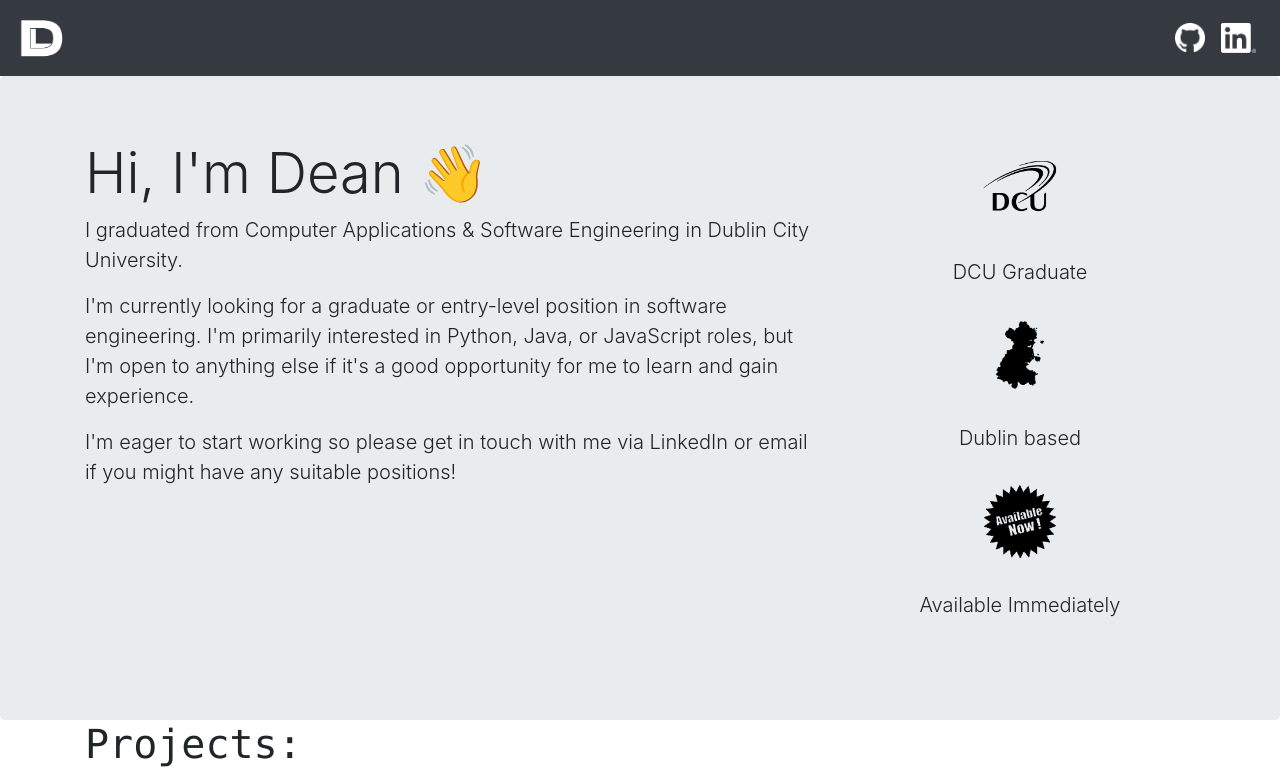
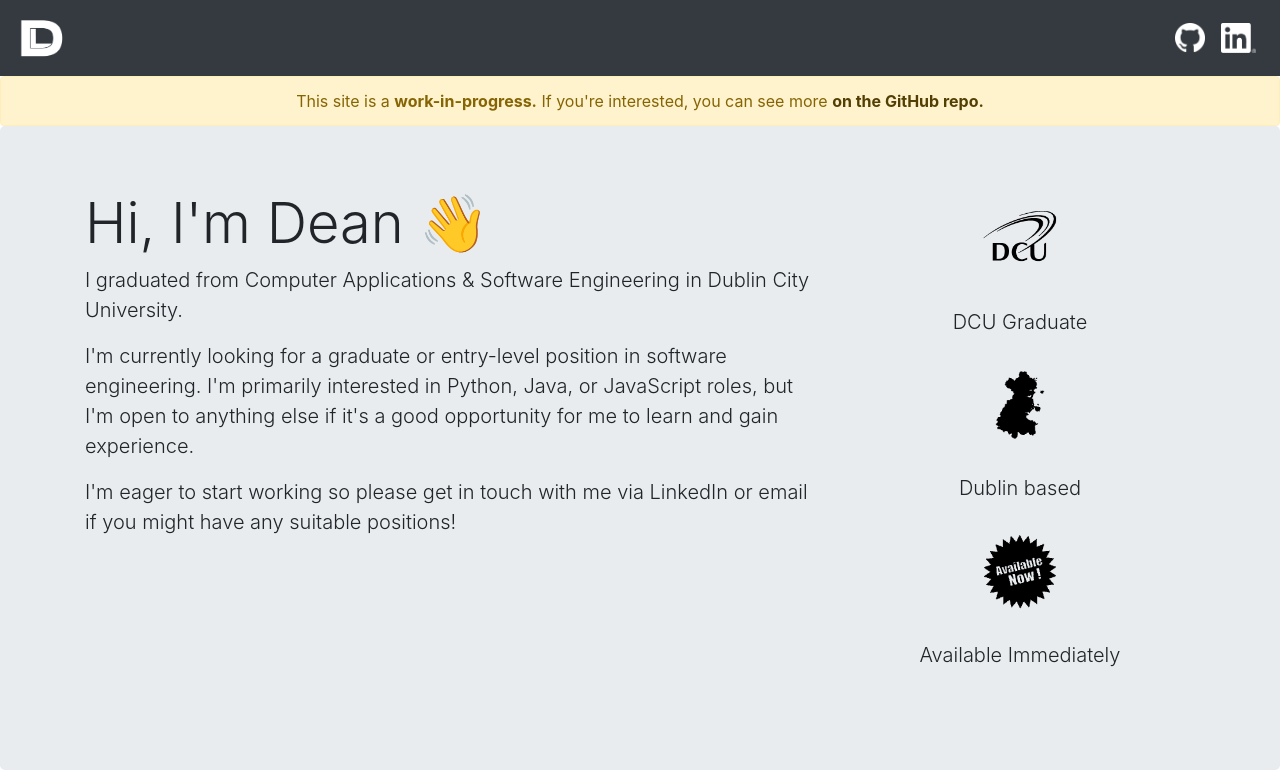
Before and after one commit to lynchdean/deanlynch-xyz, a React (Create React App) app: page / in a window 1280 px wide. Shown: the top 775 px of the page. Built offline with nearby package versions, Linux system fonts and the light colour scheme.

Commit message:
Add WIP alert

```diff
--- a/src/App.tsx
+++ b/src/App.tsx
@@ -3,11 +3,17 @@ import React from 'react';
 import Topbar from "./components/Topbar"
 import About from "./sections/About";
 import Projects from "./sections/Projects";
+import Alert from "react-bootstrap/Alert";
 
 function App() {
     return (
         <div>
             <Topbar/>
+
+            <Alert variant="warning" className="text-center m-0">
+                This site is a <b>work-in-progress.</b> If you're interested, you can see more{' '}
+                <Alert.Link href="https://github.com/lynchdean/deanlynch-xyz">on the GitHub repo.</Alert.Link>
+            </Alert>
 
             <About/>
 
```
